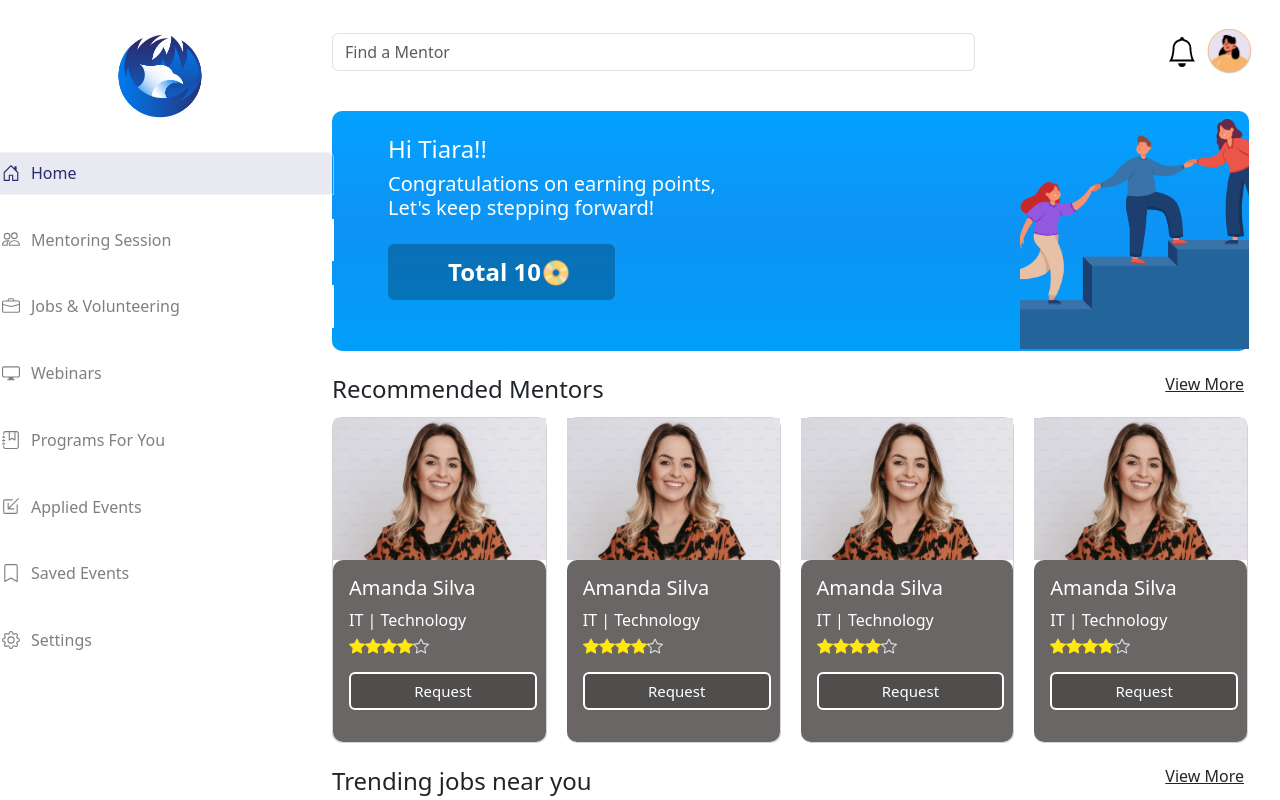
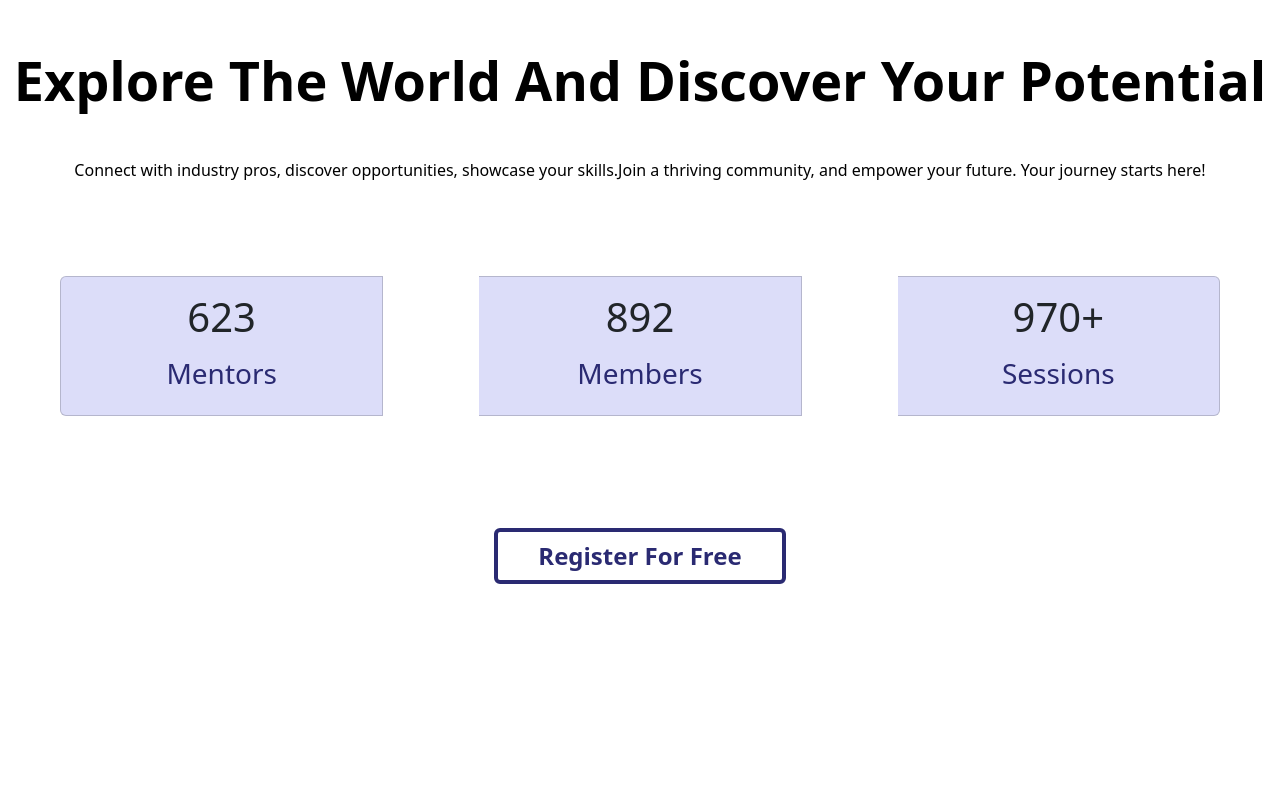
Before and after one commit to Ramindulakshan/GAP-MVP, a React (Create React App) app: page / in a window 1280 px wide. Shown: the top 800 px of the page. Built offline with nearby package versions, Linux system fonts and the light colour scheme.

Commit message:
landing page

```diff
--- a/package.json
+++ b/package.json
@@ -9,8 +9,10 @@
     "bootstrap": "^5.3.2",
     "react": "^18.2.0",
     "react-bootstrap": "^2.9.2",
+    "react-countup": "^6.5.0",
     "react-dom": "^18.2.0",
     "react-scripts": "^5.0.1",
+    "react-scroll-trigger": "^0.6.14",
     "web-vitals": "^2.1.4"
   },
   "scripts": {
--- a/src/App.js
+++ b/src/App.js
@@ -4,6 +4,7 @@ import '../node_modules/bootstrap/dist/css/bootstrap.min.css'
 // import HomePage from './components/HomePage/HomePage';
 // import Footer from './components/Footer/Footer';
 import LoginPage from './components/LoginPage/LoginPage';
+import LandingPage from './components//LandingPage/Landing';
 import ResetPassword from './components/FogotPassword/ResetPassword';
 import EmailVerify from './components/EmailVerify/EmailVerify';
 import MobileAuthentication from './components/MobileAuthentication/MobileAuthentication';
@@ -26,7 +27,8 @@ return (
 {/* <ResetPassword/> */}
 {/* <MobileAuthentication/> */}
 {/* <VerificationPage/> */}
-<HomePage/>
+{/* <HomePage/> */}
+<LandingPage/>
 
 
     </>
--- /dev/null
+++ b/src/components/LandingPage/Landing.css
@@ -0,0 +1,16 @@
+.custom-text-LA {
+    color: #000000;
+    font-size: 54px;
+    font-weight: 600;
+  }
+  .custom-text-LA2 {
+    color: #000000;
+    font-size: 16px;
+    font-weight: 400;
+  }
+
+  .custom-text-LA3 {
+    color: #2A2A72;
+    font-size: 50px;
+    font-weight: 500;
+  }
--- /dev/null
+++ b/src/components/LandingPage/Landing.js
@@ -0,0 +1,67 @@
+import React from 'react';
+import Login_image from '../LoginPage/Img/login.png';
+import '../LandingPage/Landing.css';
+// import Google_image from '../LoginPage/Img/google.png';
+import CountUp from 'react-countup';
+import { Card, Row, Col } from 'react-bootstrap';
+import CardGroup from 'react-bootstrap/CardGroup';
+
+const LoginPage = () => {
+    return (
+        <>
+            <section className=''>
+                <div className='container-fluid'>
+
+
+                    <div className='col-lg-12 vh-100 '>
+                        <h1 className='custom-text-LA text-center mb-5 mt-5 '>Explore The World And Discover Your Potential</h1>
+                        <h1 className='custom-text-LA2 text-center mb-5 mt-5 '>Connect with industry pros, discover opportunities, showcase your skills.Join a thriving community, and empower your future. Your journey starts here!</h1>
+                        <CardGroup className="d-flex justify-content-center flex-wrap">
+                            <Card className="m-5" style={{ backgroundColor: '#DCDDF9', width: '5rem' }}>
+                                <Card.Body className="text-center">
+                                    <Card.Text>
+                                        <h1>
+                                            <CountUp start={0} end={623} duration={4} delay={0} />
+                                        </h1>
+                                    </Card.Text>
+                                    <Card.Title style={{ color: '#2A2A72', fontSize: '28px' }}>Mentors</Card.Title>
+                                </Card.Body>
+
+                            </Card>
+                            <Card className="m-5" style={{ backgroundColor: '#DCDDF9', width: '10rem' }}>
+                                <Card.Body className="text-center">
+                                    <Card.Text>
+                                        <h1>
+                                            <CountUp start={0} end={892} duration={4} delay={0} />
+                                        </h1>
+                                    </Card.Text>
+                                    <Card.Title style={{ color: '#2A2A72', fontSize: '28px' }}>Members</Card.Title>
+                                </Card.Body>
+                            </Card>
+                            <Card className="m-5" style={{ backgroundColor: '#DCDDF9', width: '10rem' }}>
+                                <Card.Body className="text-center">
+                                    <Card.Text>
+                                        <h1>
+                                            <CountUp start={0} end={970} duration={4} delay={0} />+
+                                        </h1>
+                                    </Card.Text>
+                                    <Card.Title style={{ color: '#2A2A72', fontSize: '28px' }}>Sessions</Card.Title>
+                                </Card.Body>
+                            </Card>
+                        </CardGroup>
+
+
+
+                        <div className="text-center mt-5">
+                            <button className="btn custom-button-reset my-1 my-sm-3" type="submit" >Register For Free</button>
+                        </div>
+                    </div>
+
+                </div>
+
+            </section>
+        </>
+    )
+}
+
+export default LoginPage;
```
Also changed, not shown: 1 other file (tests, documents, lock files or other folders).
